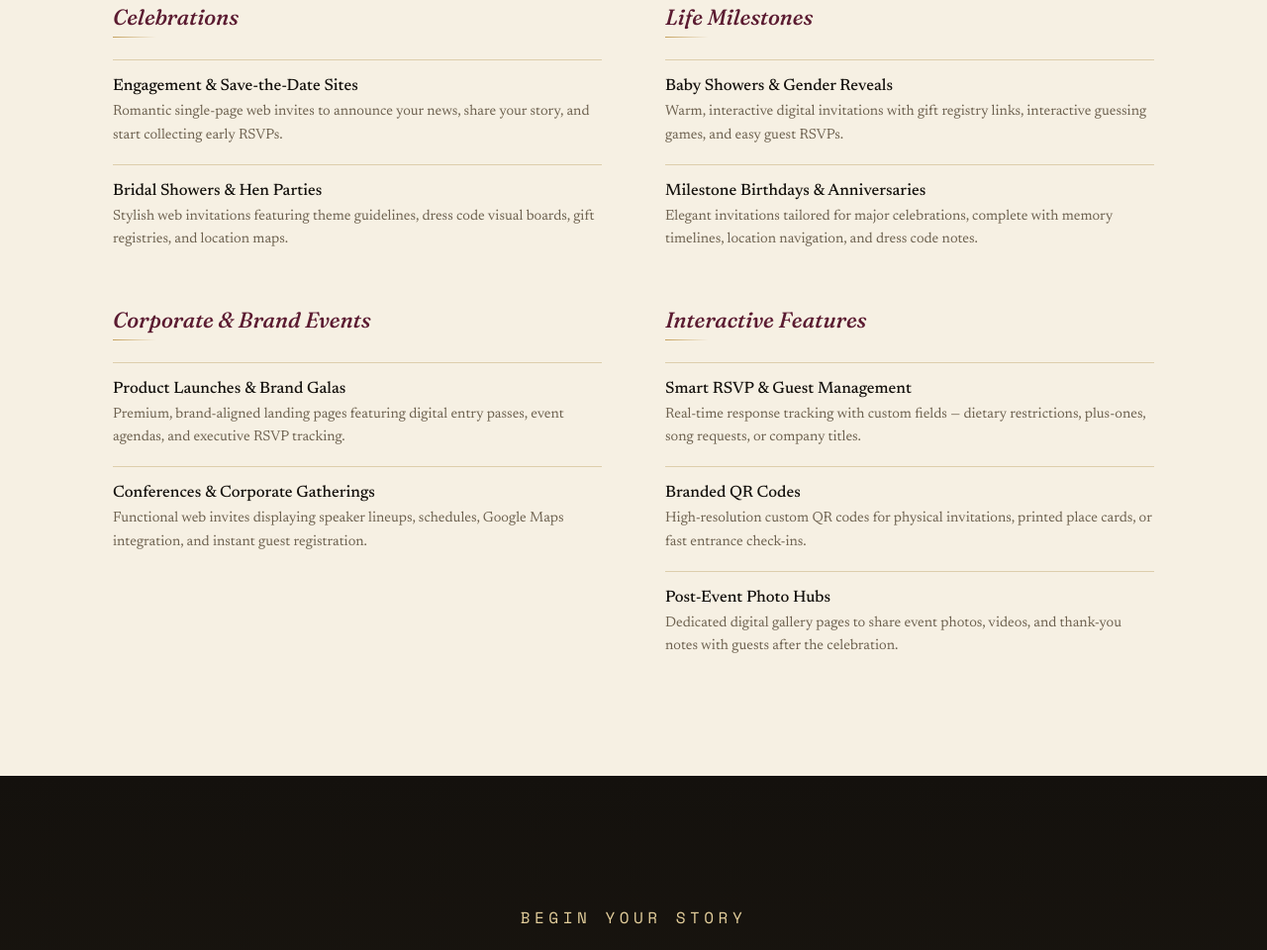
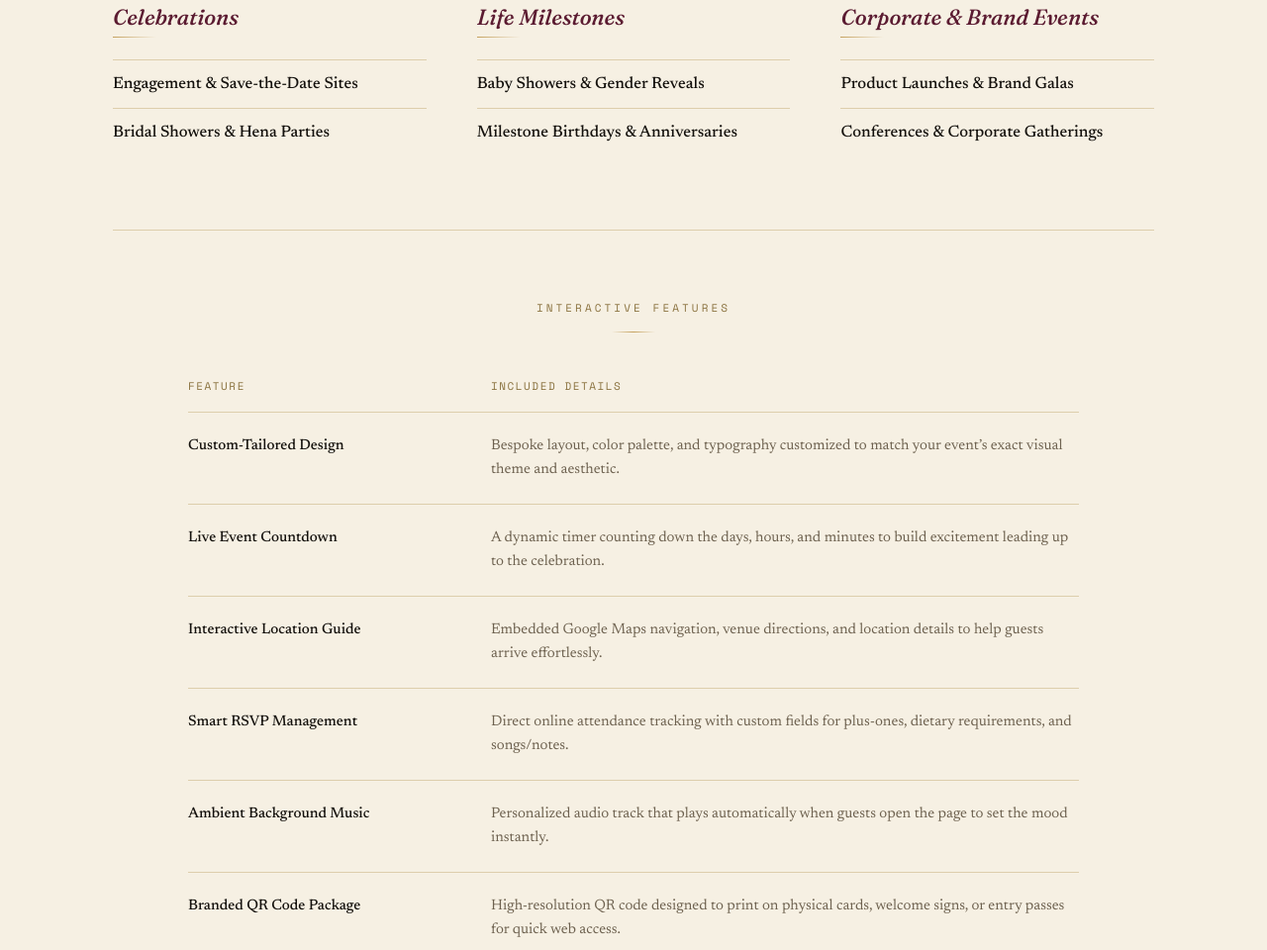
Before and after one commit to Eternel-eg/Portfolio-, a plain HTML site: page index.html in a window 1280 px wide. Shown: the part 3055-4015 px from the top of the page at 99% size. Drawn offline with nearby package versions, Linux system fonts and the light colour scheme.

Commit message:
Update index.html

```diff
--- a/index.html
+++ b/index.html
@@ -413,10 +413,13 @@
 
   .service-groups{
     display:grid;
-    grid-template-columns:repeat(2, 1fr);
-    gap:56px clamp(32px, 5vw, 72px);
+    grid-template-columns:repeat(3, 1fr);
+    gap:56px clamp(28px, 4vw, 56px);
   }
-  @media (max-width:760px){
+  @media (max-width:900px){
+    .service-groups{ grid-template-columns:repeat(2, 1fr); }
+  }
+  @media (max-width:600px){
     .service-groups{ grid-template-columns:1fr; gap:48px; }
   }
 
@@ -435,7 +438,7 @@
   }
 
   .service-item{
-    padding:18px 0;
+    padding:16px 0;
     border-top:1px solid var(--paper-line);
   }
   .service-item:last-child{ padding-bottom:0; }
@@ -444,12 +447,79 @@
     font-weight:500;
     font-size:16.5px;
     color:var(--ink);
-    margin-bottom:6px;
+    margin-bottom:0;
   }
-  .service-item p{
-    font-size:14.5px;
+
+  /* ---- Interactive Features table ---- */
+  .features-wrap{
+    margin-top:90px;
+    padding-top:70px;
+    border-top:1px solid var(--paper-line);
+  }
+  .features-eyebrow{
+    text-align:center;
+    margin-bottom:16px;
+  }
+  .features-rule{
+    width:44px; height:1px;
+    margin:0 auto 46px;
+    background:linear-gradient(90deg, transparent, var(--gold), transparent);
+  }
+
+  .feature-table{
+    width:100%;
+    max-width:900px;
+    margin:0 auto;
+    border-collapse:collapse;
+  }
+  .feature-table th{
+    text-align:left;
+    font-family:var(--label);
+    font-size:11px;
+    letter-spacing:0.14em;
+    text-transform:uppercase;
+    color:var(--gold-dim);
+    font-weight:400;
+    padding:0 0 18px;
+    border-bottom:1px solid var(--paper-line);
+  }
+  .feature-table td{
+    padding:22px 0;
+    border-top:1px solid var(--paper-line);
+    vertical-align:top;
+    font-size:15px;
     line-height:1.6;
+  }
+  .feature-table tr:last-child td{ padding-bottom:4px; }
+  .feature-table td:first-child{
+    font-family:var(--body);
+    font-weight:500;
+    color:var(--ink);
+    width:34%;
+    padding-right:28px;
+  }
+  .feature-table td:last-child{
     color:var(--ink-soft);
+  }
+  @media (max-width:640px){
+    .feature-table, .feature-table thead, .feature-table tbody, .feature-table tr, .feature-table td{
+      display:block;
+      width:100%;
+    }
+    .feature-table thead{ display:none; }
+    .feature-table tr{
+      padding:20px 0;
+      border-top:1px solid var(--paper-line);
+    }
+    .feature-table tr:first-child{ border-top:none; }
+    .feature-table td{
+      border:none;
+      padding:0;
+    }
+    .feature-table td:first-child{
+      width:100%;
+      margin-bottom:8px;
+    }
   }
 
   /* ============================================================
@@ -738,11 +808,9 @@ Every invitation we create is designed to be felt, not just opened. It’s a hea
 
           <div class="service-item">
             <h4>Engagement &amp; Save-the-Date Sites</h4>
-            <p>Romantic single-page web invites to announce your news, share your story, and start collecting early RSVPs.</p>
           </div>
           <div class="service-item">
-            <h4>Bridal Showers &amp; Hen Parties</h4>
-            <p>Stylish web invitations featuring theme guidelines, dress code visual boards, gift registries, and location maps.</p>
+            <h4>Bridal Showers &amp; Hena Parties</h4>
           </div>
         </div>
 
@@ -752,11 +820,9 @@ Every invitation we create is designed to be felt, not just opened. It’s a hea
 
           <div class="service-item">
             <h4>Baby Showers &amp; Gender Reveals</h4>
-            <p>Warm, interactive digital invitations with gift registry links, interactive guessing games, and easy guest RSVPs.</p>
           </div>
           <div class="service-item">
             <h4>Milestone Birthdays &amp; Anniversaries</h4>
-            <p>Elegant invitations tailored for major celebrations, complete with memory timelines, location navigation, and dress code notes.</p>
           </div>
         </div>
 
@@ -766,33 +832,54 @@ Every invitation we create is designed to be felt, not just opened. It’s a hea
 
           <div class="service-item">
             <h4>Product Launches &amp; Brand Galas</h4>
-            <p>Premium, brand-aligned landing pages featuring digital entry passes, event agendas, and executive RSVP tracking.</p>
           </div>
           <div class="service-item">
             <h4>Conferences &amp; Corporate Gatherings</h4>
-            <p>Functional web invites displaying speaker lineups, schedules, Google Maps integration, and instant guest registration.</p>
-          </div>
-        </div>
-
-        <div class="service-group">
-          <h3>Interactive Features</h3>
-          <div class="group-rule" aria-hidden="true"></div>
-
-          <div class="service-item">
-            <h4>Smart RSVP &amp; Guest Management</h4>
-            <p>Real-time response tracking with custom fields — dietary restrictions, plus-ones, song requests, or company titles.</p>
-          </div>
-          <div class="service-item">
-            <h4>Branded QR Codes</h4>
-            <p>High-resolution custom QR codes for physical invitations, printed place cards, or fast entrance check-ins.</p>
-          </div>
-          <div class="service-item">
-            <h4>Post-Event Photo Hubs</h4>
-            <p>Dedicated digital gallery pages to share event photos, videos, and thank-you notes with guests after the celebration.</p>
           </div>
         </div>
 
       </div>
+
+      <div class="features-wrap">
+        <p class="eyebrow features-eyebrow">Interactive Features</p>
+        <div class="group-rule features-rule" aria-hidden="true"></div>
+
+        <table class="feature-table">
+          <thead>
+            <tr>
+              <th>Feature</th>
+              <th>Included Details</th>
+            </tr>
+          </thead>
+          <tbody>
+            <tr>
+              <td>Custom-Tailored Design</td>
+              <td>Bespoke layout, color palette, and typography customized to match your event&rsquo;s exact visual theme and aesthetic.</td>
+            </tr>
+            <tr>
+              <td>Live Event Countdown</td>
+              <td>A dynamic timer counting down the days, hours, and minutes to build excitement leading up to the celebration.</td>
+            </tr>
+            <tr>
+              <td>Interactive Location Guide</td>
+              <td>Embedded Google Maps navigation, venue directions, and location details to help guests arrive effortlessly.</td>
+            </tr>
+            <tr>
+              <td>Smart RSVP Management</td>
+              <td>Direct online attendance tracking with custom fields for plus-ones, dietary requirements, and songs/notes.</td>
+            </tr>
+            <tr>
+              <td>Ambient Background Music</td>
+              <td>Personalized audio track that plays automatically when guests open the page to set the mood instantly.</td>
+            </tr>
+            <tr>
+              <td>Branded QR Code Package</td>
+              <td>High-resolution QR code designed to print on physical cards, welcome signs, or entry passes for quick web access.</td>
+            </tr>
+          </tbody>
+        </table>
+      </div>
+
     </div>
   </section>
 
```
